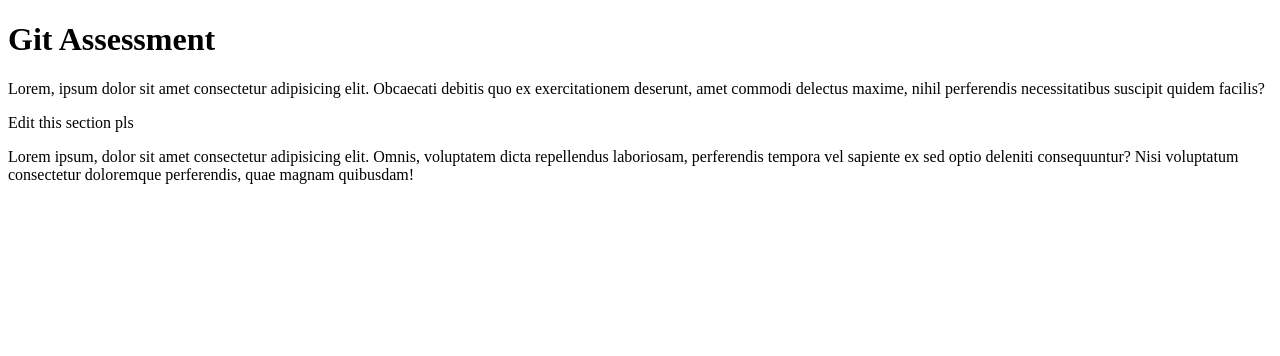
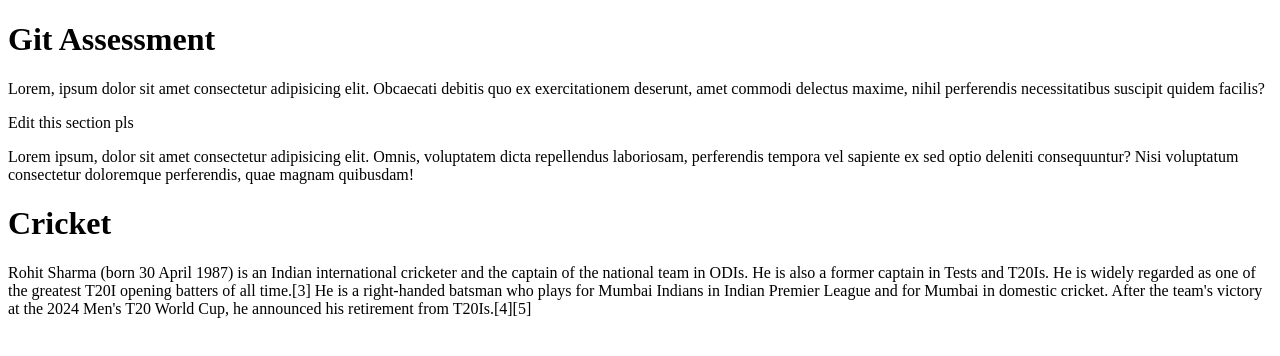
Before and after one commit to pankhurnegi/GitAssessment, a plain HTML site: page index.html in a window 1280 px wide. Drawn offline with Linux system fonts and the light colour scheme.

Commit message:
Update index.html

```diff
--- a/index.html
+++ b/index.html
@@ -10,5 +10,7 @@
     <p>Lorem, ipsum dolor sit amet consectetur adipisicing elit. Obcaecati debitis quo ex exercitationem deserunt, amet commodi delectus maxime, nihil perferendis necessitatibus suscipit quidem facilis?</p>
     <section>Edit this section pls</section>
     <p>Lorem ipsum, dolor sit amet consectetur adipisicing elit. Omnis, voluptatem dicta repellendus laboriosam, perferendis tempora vel sapiente ex sed optio deleniti consequuntur? Nisi voluptatum consectetur doloremque perferendis, quae magnam quibusdam!</p>
+    <h1>Cricket</h1>
+    <p>Rohit Sharma (born 30 April 1987) is an Indian international cricketer and the captain of the national team in ODIs. He is also a former captain in Tests and T20Is. He is widely regarded as one of the greatest T20I opening batters of all time.[3] He is a right-handed batsman who plays for Mumbai Indians in Indian Premier League and for Mumbai in domestic cricket. After the team's victory at the 2024 Men's T20 World Cup, he announced his retirement from T20Is.[4][5] </p>
 </body>
 </html>
```
